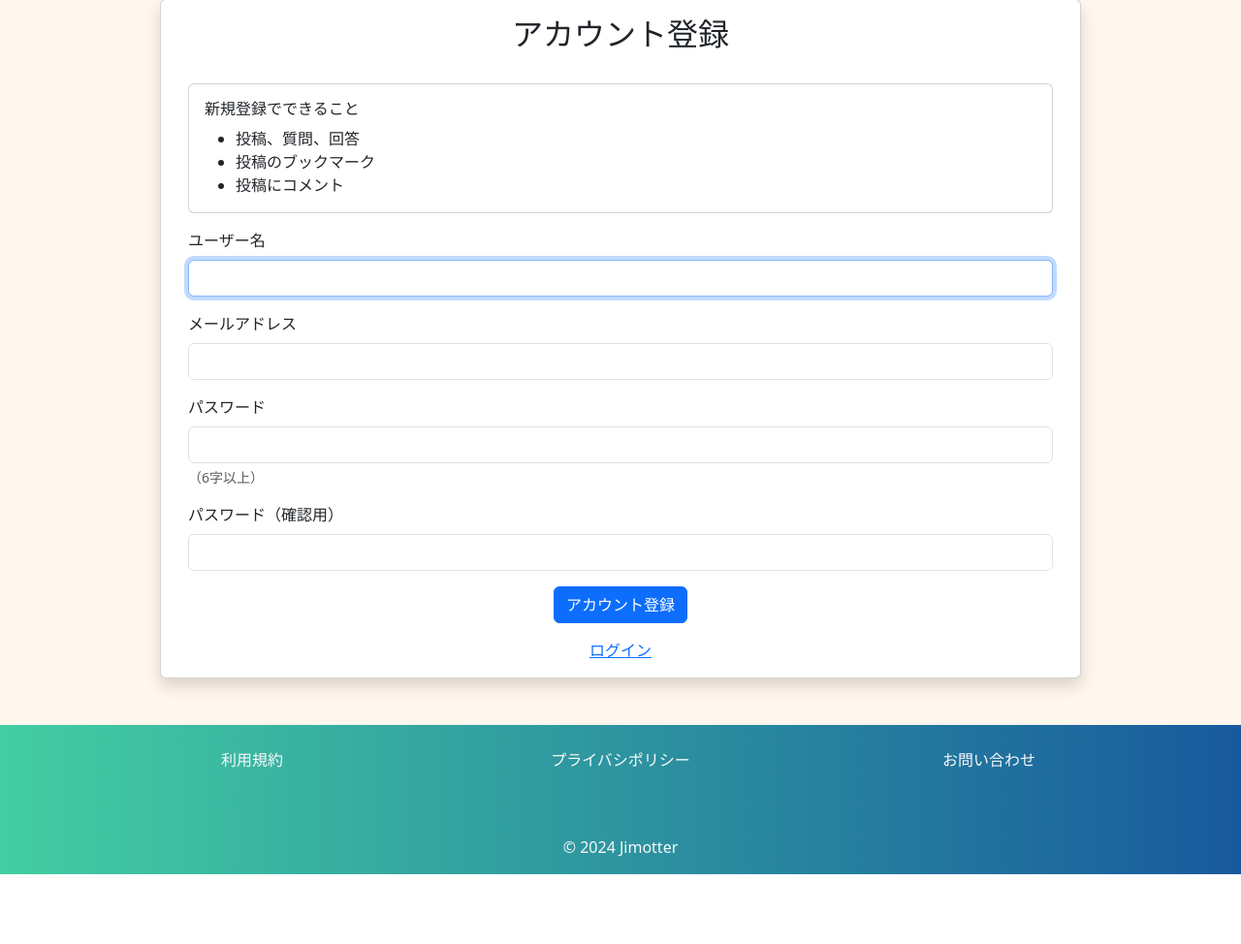
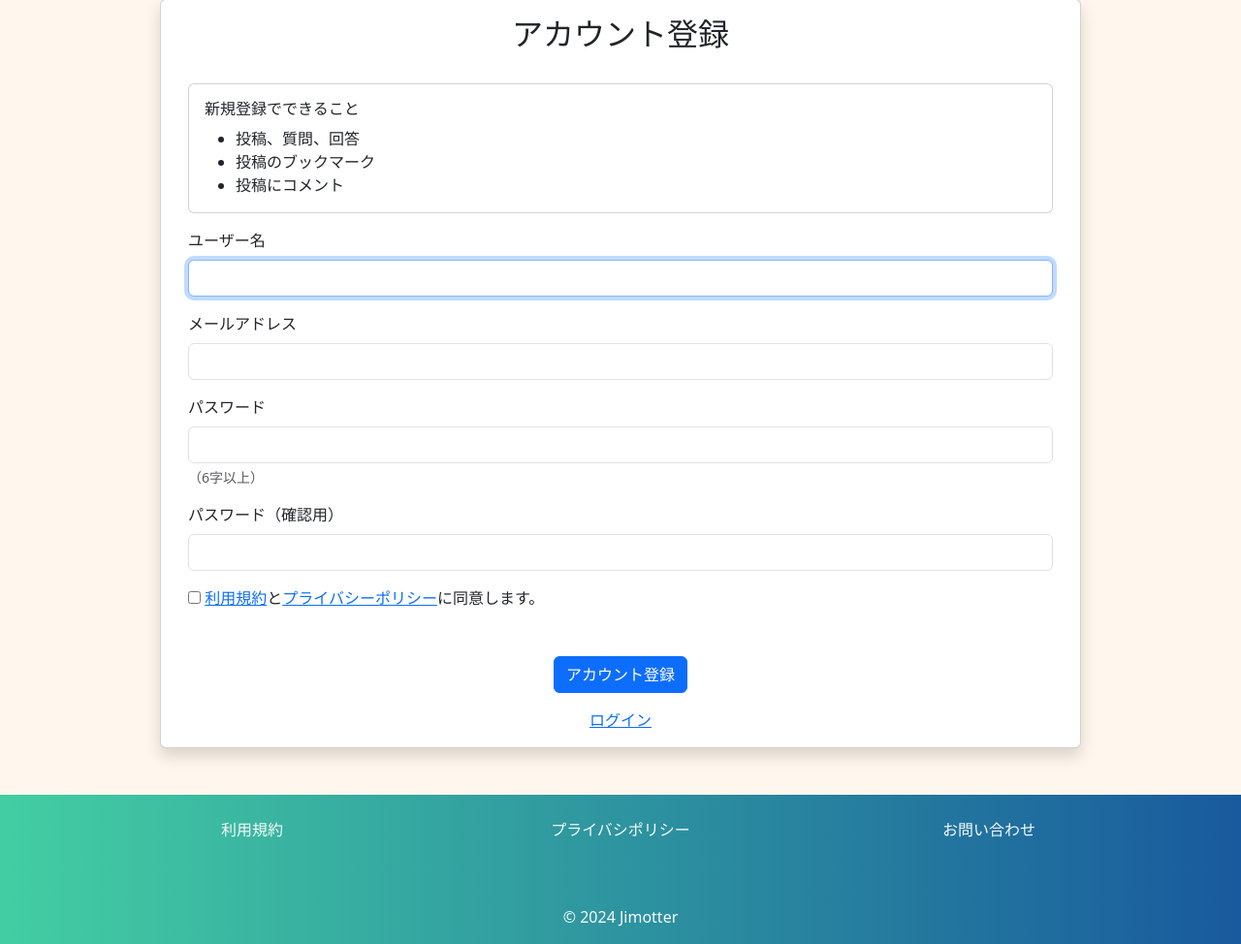
Before and after one commit to inoserisa/jimotter, a Rails app: page /users/sign_up in a window 1280 px wide. Shown: the part 125-1099 px from the top of the page at 97% size. Before the commit the page ends 1027 px from the top, so only its background shows below. Run offline with Rails 7, Linux system fonts and the light colour scheme; style sheets or scripts are compiled from the project's sources; parts of the project's set-up code (start-up, migrations or seed data) failed here and were passed over; some libraries are stand-ins or nearby versions.

Commit message:
同意チェックボックス追加

```diff
--- a/app/controllers/users/registrations_controller.rb
+++ b/app/controllers/users/registrations_controller.rb
@@ -3,7 +3,7 @@
 class Users::RegistrationsController < Devise::RegistrationsController
   # before_action :configure_sign_up_params, only: [:create]
   # before_action :configure_account_update_params, only: [:update]
-
+  before_action :configure_permitted_parameters, if: :devise_controller?
   # GET /resource/sign_up
   # def new
   #   super
@@ -68,4 +68,8 @@ class Users::RegistrationsController < Devise::RegistrationsController
   def after_update_path_for(resource)
     user_path(resource)
   end
+
+  def configure_permitted_parameters
+    devise_parameter_sanitizer.permit(:sign_up, keys:[:name, :agreement_terms])
+  end
 end
--- a/app/models/user.rb
+++ b/app/models/user.rb
@@ -17,6 +17,7 @@ class User < ApplicationRecord
   validates :name, presence: true, length: { maximum: 15 }
   validates :email, uniqueness: true
   validate :email_not_taken_by_deleted_user
+  validates_acceptance_of :agreement_terms, allow_nil: false, on: :create
 
   def own?(object)
     if object.is_a?(User)
--- a/app/views/devise/registrations/new.html.erb
+++ b/app/views/devise/registrations/new.html.erb
@@ -42,6 +42,11 @@
 						<%= f.password_field :password_confirmation, autocomplete: "new-password", class: 'form-control' %>
 					</div>
 
+					<div class="mb-5">
+						<%= f.check_box :agreement_terms, :as => :boolean, checked:false, class: "checkbox_check" %>
+						<%= link_to "利用規約", terms_path, target: "_blank" %>と<%= link_to "プライバシーポリシー", privacy_policy_path, target: "_blank" %>に同意します。
+					</div>
+
 					<div class="mb-3 d-flex justify-content-center">
 						<%= f.submit t('.sign_up'), class: 'btn btn-primary' %>
 					</div>
--- a/config/locales/ja.yml
+++ b/config/locales/ja.yml
@@ -10,6 +10,8 @@ ja:
         content: 本文
       question:
         content: 質問内容
+      user:
+        agreement_terms: 利用規約とプライバシーポリシー
     errors:
       messages:
         blank: "を入力してください"
@@ -17,6 +19,7 @@ ja:
         restrict_dependent_destroy:
           has_one: "%{record}が存在しているので削除できません"
           has_many: "%{record}が存在しているので削除できません"
+        accepted: "に同意してください"
   date:
     abbr_day_names:
     - 日
```
